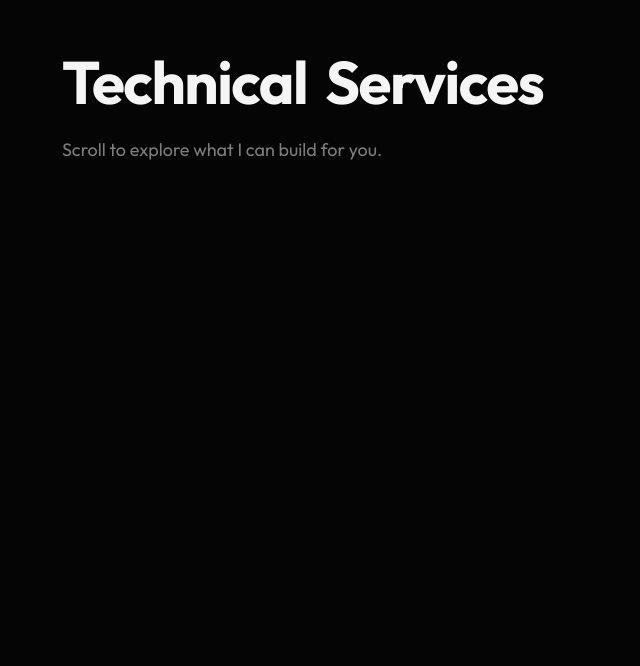
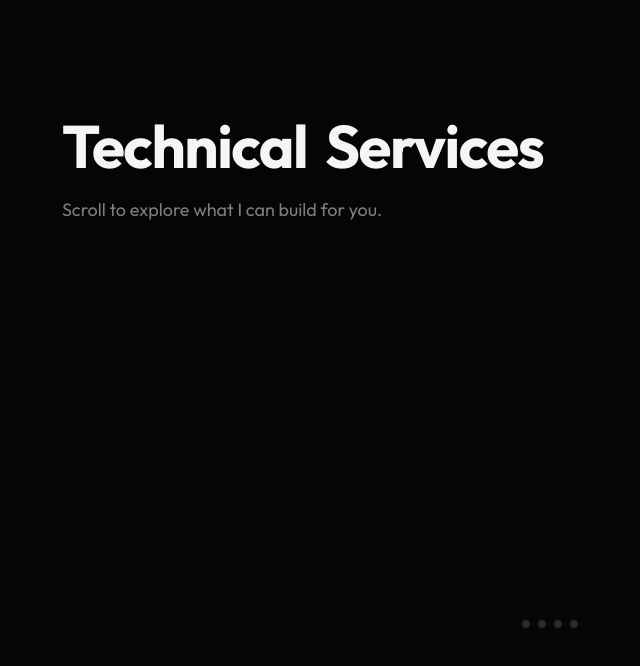
Before and after one commit to RandikaDev94/Randika_Portfolio, a Next.js app: page / in a window 1280 px wide. Shown: the part 2453-3119 px from the top of the page, without its empty margins (90-730 px from the left). Built offline with nearby package versions, Linux system fonts and the light colour scheme.

Commit message:
Services: move heading inside sticky panel to remove gap above cards

```diff
--- a/src/components/sections/Services.tsx
+++ b/src/components/sections/Services.tsx
@@ -108,22 +108,7 @@ export default function Services() {
   return (
     <section id="services" className="border-t border-foreground/5">
 
-      {/* ── Heading (normal flow, outside the sticky track) ─────────────────── */}
-      <div className="container mx-auto px-6 max-w-5xl pt-20 pb-12">
-        <SplitText
-          text="Technical Services"
-          className="text-4xl md:text-5xl lg:text-6xl font-bold tracking-tight"
-        />
-        <motion.p
-          initial={{ opacity: 0, y: 14 }}
-          whileInView={{ opacity: 1, y: 0 }}
-          viewport={{ once: true }}
-          transition={{ duration: 0.6, delay: 0.3 }}
-          className="mt-4 text-foreground/50 text-base md:text-lg max-w-xl"
-        >
-          Scroll to explore what I can build for you.
-        </motion.p>
-      </div>
+
 
       {/* ── Scroll Track ─────────────────────────────────────────────────────
           Height = N cards × 100vh gives each card exactly one viewport of scroll.
@@ -135,13 +120,22 @@ export default function Services() {
         style={{ height: `${N * 100}vh` }}
       >
         {/* Sticky viewport — stays on screen while we scroll through the track */}
-        <div
-          className="sticky top-0 h-screen flex items-center overflow-hidden"
-        >
+        <div className="sticky top-0 h-screen flex items-center overflow-hidden">
           <div className="container mx-auto px-6 max-w-5xl w-full">
 
+            {/* Heading — inside the pin so no gap above the cards */}
+            <div className="mb-8">
+              <SplitText
+                text="Technical Services"
+                className="text-4xl md:text-5xl lg:text-6xl font-bold tracking-tight"
+              />
+              <p className="mt-3 text-foreground/50 text-base md:text-lg max-w-xl">
+                Scroll to explore what I can build for you.
+              </p>
+            </div>
+
             {/* Card stack area */}
-            <div className="relative" style={{ height: "min(420px, 70vh)" }}>
+            <div className="relative" style={{ height: "min(340px, 52vh)" }}>
               {SERVICES.map((service, i) => {
                 const isVisible = i < visibleCount;
                 // depth: 0 = topmost visible card, increases for buried cards
```
